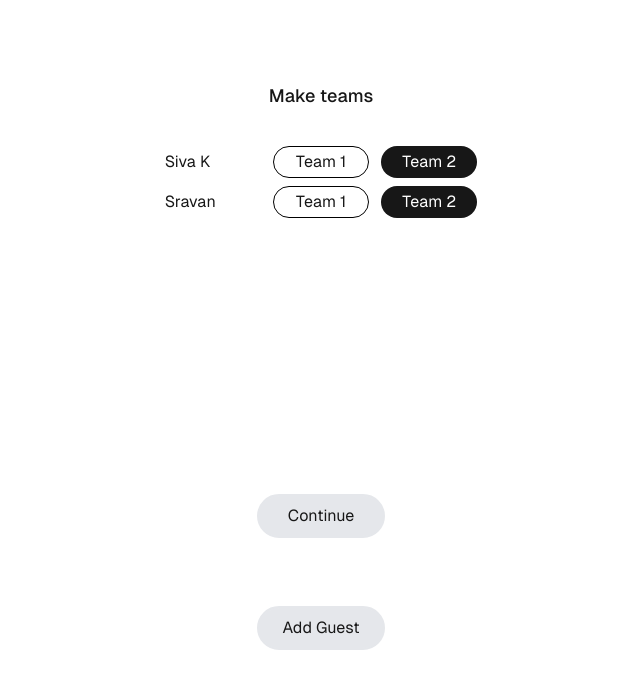
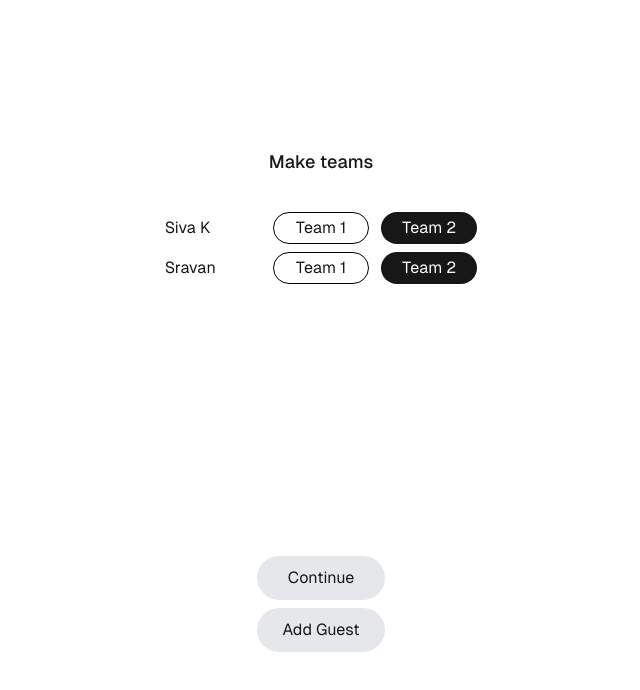
Before and after one commit to rughvi/score-it, a Next.js app: page /teams in a window 1280 px wide. Shown: the top 690 px of the page, without its empty margins (319-959 px from the left). Built offline with nearby package versions, Linux system fonts and the light colour scheme.

Commit message:
styling for buttons

```diff
--- a/src/app/teams/page.tsx
+++ b/src/app/teams/page.tsx
@@ -67,7 +67,7 @@ export default function Teams(){
 
     return(
         <div className="grid items-center justify-items-center min-h-screen p-0 pb-5 gap-16 sm:p-20 font-[family-name:var(--font-geist-sans)]">
-            <main className="flex flex-col gap-8 row-start-1 items-center sm:items-center">
+            <main className="flex flex-col gap-8 row-start-2 items-center sm:items-center">
                 <div className="text-lg font-medium">
                     Make teams
                 </div>
@@ -90,9 +90,14 @@ export default function Teams(){
                     ))}
                 </ul>
             </main>
-            <button className="row-start-5 rounded-full bg-gray-200 border-solid border-2 p-2 w-32">Continue</button>
+            <div className="row-start-6 flex flex-col  space-y-2">
+                <button className="rounded-full bg-gray-200 border-solid border-2 p-2 w-32">Continue</button>
+                <button className="rounded-full bg-gray-200 border-solid border-2 p-2 w-32"
+                    onClick={() => setShowModal(true)}>Add Guest</button>
+            </div>
+            {/* <button className="row-start-5 rounded-full bg-gray-200 border-solid border-2 p-2 w-32">Continue</button>
             <button className="row-start-6 rounded-full bg-gray-200 border-solid border-2 p-2 w-32"
-                onClick={() => setShowModal(true)}>Add Guest</button>
+                onClick={() => setShowModal(true)}>Add Guest</button> */}
             {showModal && createPortal(
                 <ModalContent onClose={() => setShowModal(false)}>
                     <div>
```
